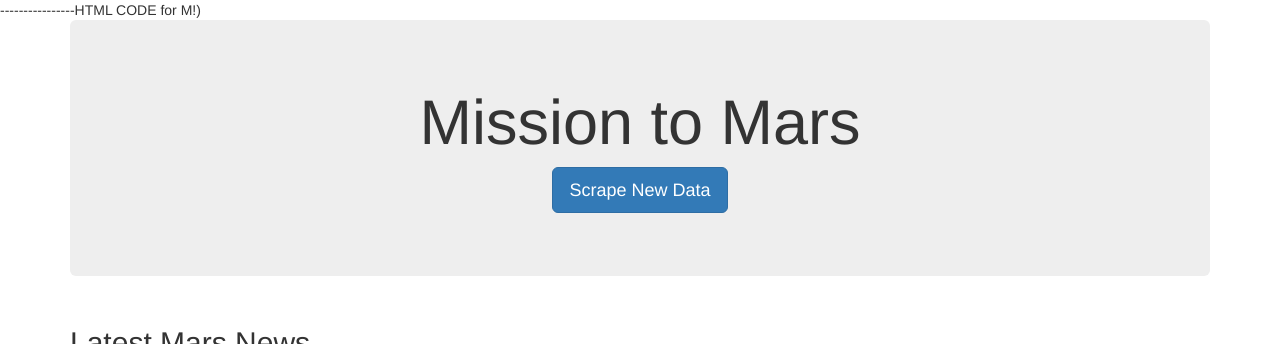
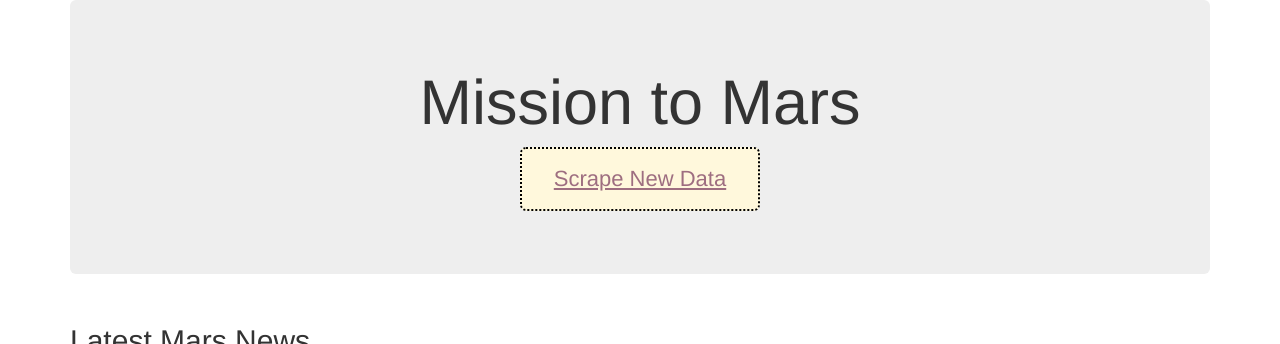
Before and after one commit to deepayogesh/Mission-to-Mars, a Flask app: page / in a window 1280 px wide. Shown: the top 344 px of the page. Run offline with Flask 2, Linux system fonts and the light colour scheme; data that the repository does not hold is empty; some libraries are stand-ins or nearby versions.

Commit message:
Deliverable -3

```diff
--- a/templates/index.html
+++ b/templates/index.html
@@ -1,5 +1,3 @@
-----------------HTML CODE for M!)
-
 <!DOCTYPE html>
 <html lang="en">
  <head>
@@ -10,7 +8,21 @@
    <link
      rel="stylesheet"
      href="https://maxcdn.bootstrapcdn.com/bootstrap/3.3.7/css/bootstrap.min.css"
+
    />
+  <style>
+    .btn {
+  background-color:cornsilk; /* Green */
+  border: 2px dotted rgb(0,0,0);
+  color: rgb(158, 110, 128);
+  padding: 15px 32px;
+  text-align: center;
+  text-decoration: underline;
+  display: inline-block;
+  font-size: 22px;
+}
+  </style>
+
  </head>
  <body>
    <div class="container">
@@ -56,17 +68,22 @@
        <div class="page-header">
          <h2 class="text-center">Mars Hemispheres</h2>
        </div>
+
        {% for hemisphere in mars.hemispheres %}
-       <div class="col-md-6">
+       <div class="col-md-3">
          <div class="thumbnail">
-           <img src="{{hemisphere.img_url | default('static/images/error.png', true)}}" alt="...">
+           <img
+           src="{{hemisphere.img_url | default('static/images/error.png', true)}}"
+           class ="img-thumbnail"
+           alt ="..."
+           >
            <div class="caption">
              <h3>{{hemisphere.title}}</h3>
            </div>
          </div>
        </div>
        {% endfor %}
-     </div>
+      </div>
    </div>
  </body>
 </html>
```
